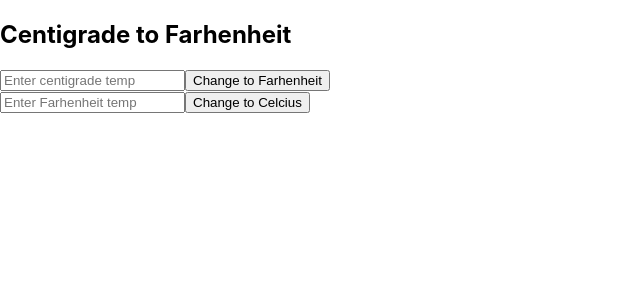
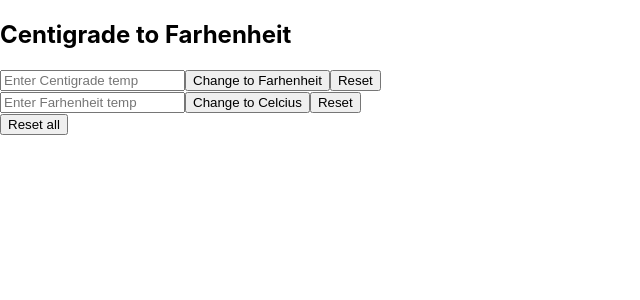
Before and after one commit to Sayan2504/React_temparaure_converter, a React (Create React App) app: page / in a window 1280 px wide. Shown: the top 300 px of the page, without its empty margins (0-640 px from the left). Built offline with nearby package versions, Linux system fonts and the light colour scheme.

Commit message:
reset buttons added

```diff
--- a/src/App.js
+++ b/src/App.js
@@ -24,14 +24,27 @@ const App = () =>{
     );
   };
 
-  const Ccalculation = (text) =>{
+  const Ccalculation = () =>{
     return celcius;
   };
+
+  const resetC =() =>{
+    setCelcius("");
+  }
+
+  const resetF =() =>{
+    setFarhenheit("");
+  }
+
+  const resetAll =() =>{
+    setFarhenheit("");
+    setCelcius("");
+  }
 
   return(
     <div className="form">
       <h2>Centigrade to Farhenheit</h2>
-      <Centigrade Fcalculation={Fcalculation} Farhenheit={Farhenheit} Ccalculation={Ccalculation} Celcius={Celcius}/>
+      <Centigrade Fcalculation={Fcalculation} Farhenheit={Farhenheit} Ccalculation={Ccalculation} Celcius={Celcius} resetF={resetF} resetC={resetC} resetAll={resetAll}/>
     </div>
   );
 }
--- a/src/form/conversion.js
+++ b/src/form/conversion.js
@@ -1,26 +1,47 @@
 import React, {useState} from 'react'
 
-const Conversion = ({Fcalculation, Farhenheit, Ccalculation, Celcius}) =>{
-    const[text, setText] = useState("");
+const Conversion = ({Fcalculation, Farhenheit, Ccalculation, Celcius, resetF, resetC, resetAll}) =>{
+    const[textC, setTextC] = useState("");
+    const[textF, setTextF] = useState("");
 
-    const changeText = (e) =>{
-        setText(e.target.value);
+    const changeTextC = (e) =>{
+        setTextC(e.target.value);
+    };
+
+    const changeTextF = (e) =>{
+        setTextF(e.target.value);
     };
 
     return(
         <div>
-            <input type="text" value={changeText} value={Ccalculation(text)}  placeholder="Enter centigrade temp" onChange={changeText}/>
+            <input type="text" value={textC} value={Ccalculation(textC)}  placeholder="Enter Centigrade temp" onChange={changeTextC}/>
             <button onClick={(e)=>{
                     e.preventDefault();
-                    Farhenheit(text);
+                    Farhenheit(textC);
                 }}>Change to Farhenheit</button>
-            <br/>
-            <input type="text" value={changeText} value={Fcalculation(text)} placeholder="Enter Farhenheit temp" onChange={changeText}/>
             <button onClick={(e)=>{
                     e.preventDefault();
-                    Celcius(text);
+                    resetC();
+                    }}>Reset</button>
+
+
+            <br/>
+            <input type="text" value={textF} value={Fcalculation(textF)} placeholder="Enter Farhenheit temp" onChange={changeTextF}/>
+            <button onClick={(e)=>{
+                    e.preventDefault();
+                    Celcius(textF);
                 }}>Change to Celcius</button>
+            <button onClick={(e)=>{
+                    e.preventDefault();
+                    resetF();
+                    }}>Reset</button>
+
+
             <br/>
+            <button onClick={(e)=>{
+                    e.preventDefault();
+                    resetAll();
+                    }}>Reset all</button>
         </div>
     )
 
```
